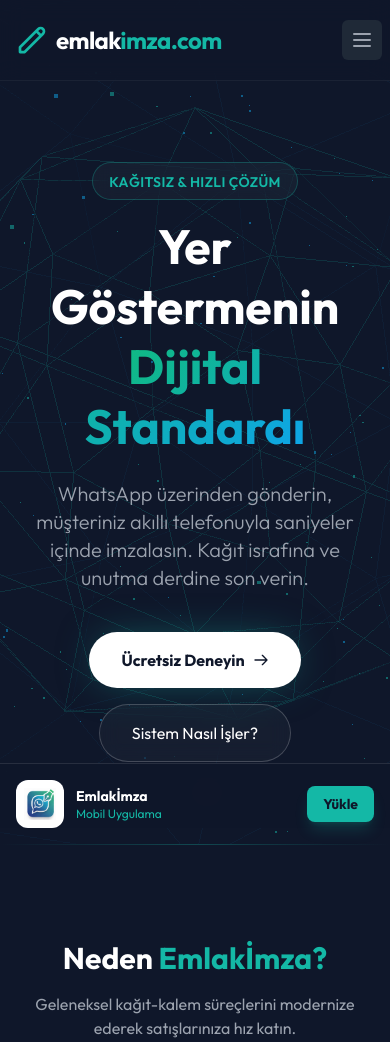
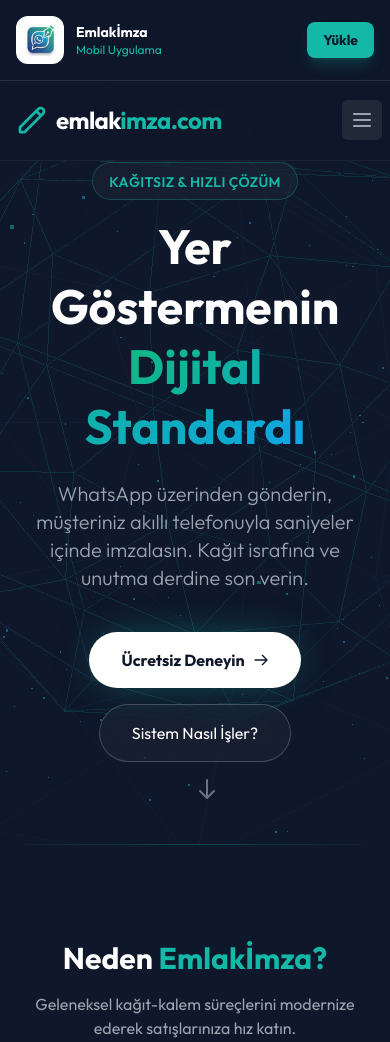
Before and after one commit to tuncerdabak/emlakimza, a PHP site: page / in a window 390 px wide. Shown: the top 1042 px of the page. Run offline with PHP 8.4, Linux system fonts and the light colour scheme; some libraries are stand-ins or nearby versions.

Commit message:
Refactor: Move mobile banner to top and adjust navbar position

```diff
--- a/sunucuya_gonderilecek_dosyalar/index.php
+++ b/sunucuya_gonderilecek_dosyalar/index.php
@@ -129,7 +129,7 @@
     <div id="canvas-container"></div>
 
     <nav
-        class="fixed w-full z-50 transition-all duration-300 bg-brand-dark/80 backdrop-blur-md border-b border-white/5">
+        class="fixed w-full z-50 transition-all duration-300 bg-brand-dark/80 backdrop-blur-md border-b border-white/5 top-20 md:top-0">
         <div class="max-w-7xl mx-auto px-4 sm:px-6 lg:px-8">
             <div class="flex items-center justify-between h-20">
                 <div class="flex-shrink-0 flex items-center gap-2">
@@ -661,8 +661,8 @@
     </footer>
 
     <!-- Mobile App Banner -->
-    <div style="padding-bottom: env(safe-area-inset-bottom);"
-        class="fixed bottom-0 left-0 w-full z-[60] bg-brand-dark/95 backdrop-blur-md border-t border-white/10 p-4 mb-4 md:hidden">
+    <div
+        class="fixed top-0 left-0 w-full z-[70] bg-brand-dark/95 backdrop-blur-md border-b border-white/10 p-4 md:hidden">
         <div class="flex items-center justify-between gap-4">
             <div class="flex items-center gap-3">
                 <div class="bg-white p-2 rounded-xl">
```
